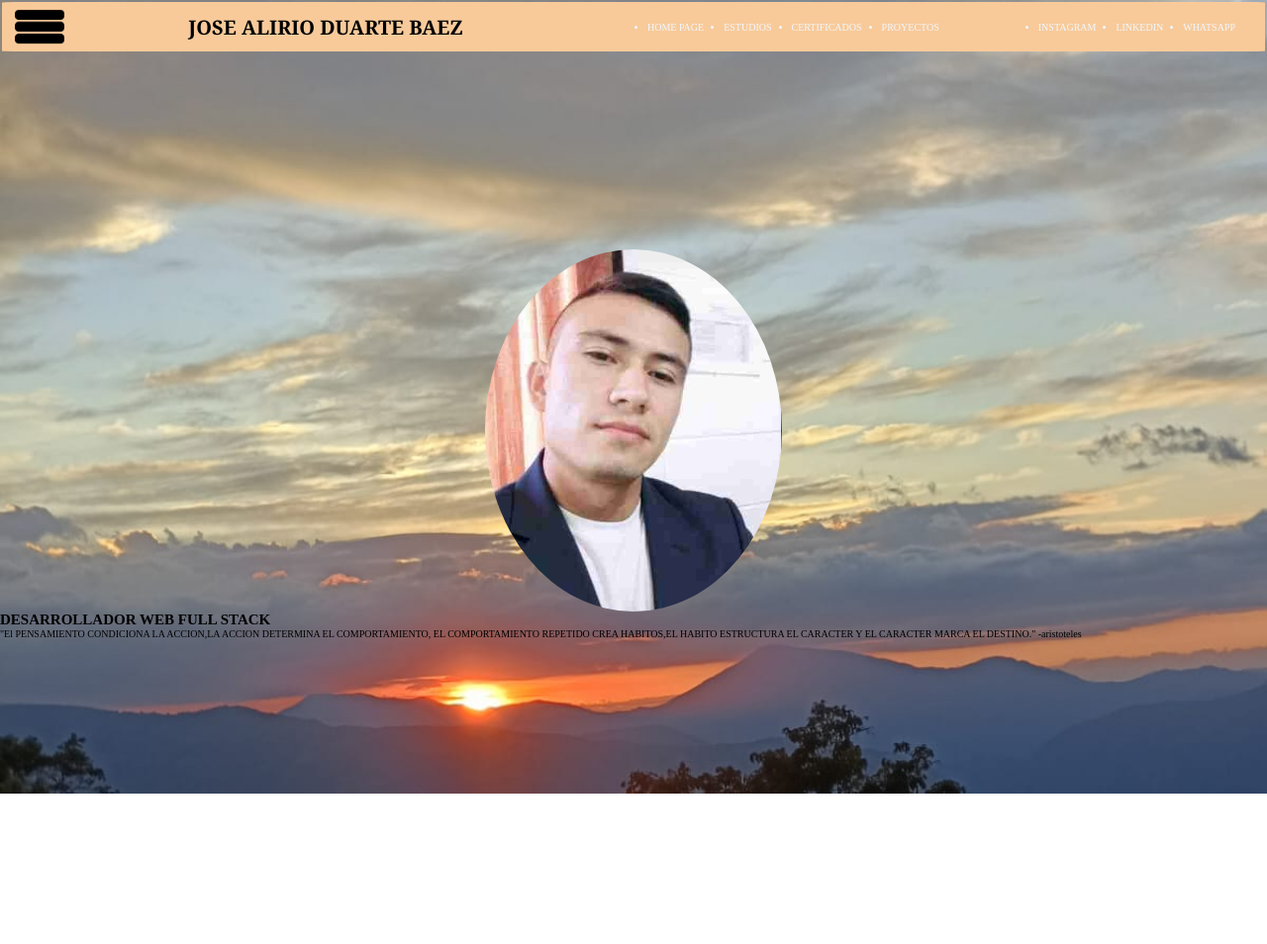
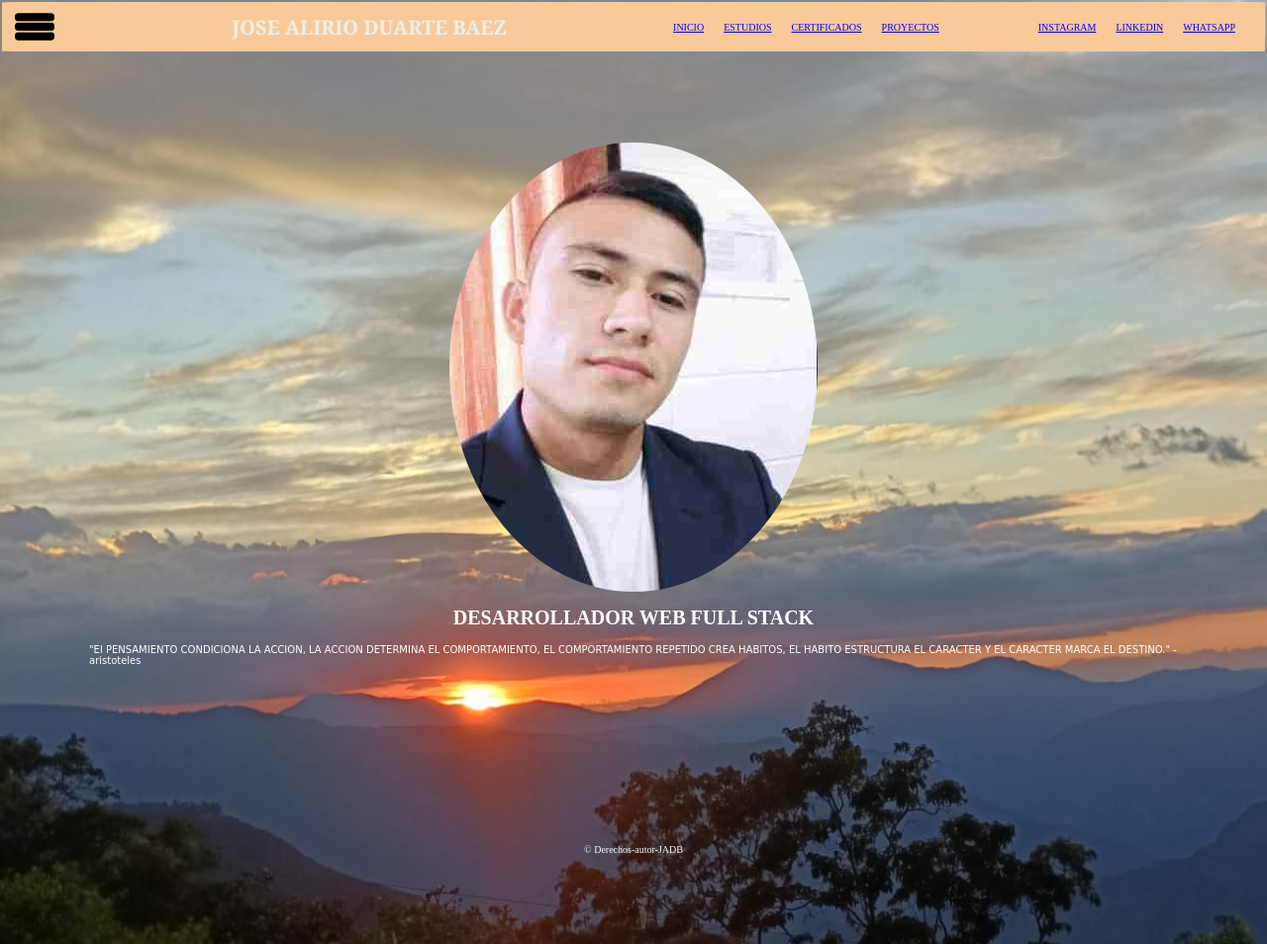
Before and after one commit to JoseDB475/PORTAFOLIO, a plain HTML site: page index.html in a window 1280 px wide. Shown: the whole page at 99% size. Before the commit the page ends 802 px from the top, so only its background shows below. Drawn offline with Linux system fonts and the light colour scheme.

Commit message:
avances portafolio 17 marzo

```diff
--- a/general.css
+++ b/general.css
@@ -7,6 +7,8 @@
 html{
     font-size: 62.5%;
 }
+
+
 
 body{
     background-image:url(paisaje-de-fondo.jpeg);
--- a/index.css
+++ b/index.css
@@ -11,9 +11,10 @@ header {
     margin: 0.2rem;
     border-radius: 1%;
     display: flex;
+    /* este atributo sirve para separ elementos en el eje  x */
     justify-content: space-between;
+    /* este atributo centra en el eje y */
     align-items: center;
-
 }
 
 .menu__list{
@@ -26,13 +27,14 @@ header {
     text-wrap: balance;
     text-align: center;
     font-family: Georgia, 'Times New Roman', Times, serif;
+    color: rgb(234, 240, 233);
 }
 
 .menu_logo{
     display: flex;
-    height: 50px;
+    height: 40px;
     width: 2rem;
-    margin: -3.1rem;
+    margin: 3.1rem;
     margin-left: 0.3rem;
 }
 
@@ -42,16 +44,41 @@ header {
     color: aliceblue;
     margin-right:2rem;
 
-    /* falta quitarle los puntos y colocarlo horizontalmente */
+}
+.menu__list{
+    /* este atributo sirve para quitarle los puntos a las listas */
+    list-style: none;
+}
 
+.main_portafolio{
+
+    display: flex;
+    flex-direction: column;
+    justify-content: center;
+    align-items: center;
+    color: white;
+    padding: 9rem;
 
 }
 
+.foto_portada{
+       border-radius: 50%;
+}
 
-.img_foto{
-    display: block;
-    margin:auto;
-    width: 30rem;
-    margin-top: 20rem;
-    border-radius: 50%;
+.title_portafolio{
+    font-size: 2rem;
+    padding: 1.5rem;
 }
+
+.text_portafolio{
+    font-family: cursive;
+}
+
+footer{
+    color: aliceblue;
+    display: flex;
+    flex-direction: column;
+    justify-content: center;
+    align-items: center;
+    padding: 9rem;
+}
--- a/index.html
+++ b/index.html
@@ -16,24 +16,33 @@
 
     <header>
 
-        <a href="" class="menu_logo"><img src="menu.png" alt="menu"></a>
+        <div>
+            <a href="" class="menu_logo"><img src="menu.png" alt="menu"></a>
+        </div>
 
         <h1 class="titulo_principal">JOSE ALIRIO DUARTE BAEZ</h1>
 
         <nav class="menu_navegacion">
+
             <ul class="menu__list">
-                <li class="home_page">HOME PAGE</li>
-                <li class="ESTUDIOS">ESTUDIOS</li>
-                <li class="certificados">CERTIFICADOS</li>
-                <li class="proyectos">PROYECTOS</li>
+
+                <a href="#"><li class="INICIO">INICIO</li></a>
+                <a href="estudios.html"><li class="ESTUDIOS">ESTUDIOS</li></a>
+                <a href="certificados.html"><li class="certificados">CERTIFICADOS</li></a>
+                <a href="proyectos.html"><li class="proyectos">PROYECTOS</li></a>
+
             </ul>
 
             <ul class="menu__list">
-                <li class="instagram">INSTAGRAM</li>
-                <li class="linkedin">LINKEDIN</li>
-                <li class="whatsapp">WHATSAPP</li>
+
+                <a href="instagram.html"><li class="instagram">INSTAGRAM</li></a>
+                <a href="linkedin.html"><li class="linkedin">LINKEDIN</li></a>
+                <a href="https://wa.me/573193405515"><li class="whatsapp">WHATSAPP</li></a>
+
             </ul>
         </nav>
+
+
 
 
     </header>
@@ -41,14 +50,22 @@
 
     <main>
 
-        <img src="foto.jpeg" class="img_foto" alt="foto">
+        <div class="main_portafolio">
+            <img src="foto.jpeg" class="foto_portada" alt="foto">
 
-        <h2>DESARROLLADOR WEB FULL STACK</h2>
-        <p>"El PENSAMIENTO CONDICIONA LA ACCION,LA ACCION DETERMINA EL COMPORTAMIENTO, EL COMPORTAMIENTO REPETIDO CREA
-            HABITOS,EL HABITO ESTRUCTURA EL CARACTER Y EL CARACTER MARCA EL DESTINO." -aristoteles</p>
+        <h2 class="title_portafolio">DESARROLLADOR WEB FULL STACK</h2>
+        <p class="text_portafolio">"El PENSAMIENTO CONDICIONA LA ACCION, LA ACCION DETERMINA EL COMPORTAMIENTO, EL COMPORTAMIENTO REPETIDO CREA
+            HABITOS, EL HABITO ESTRUCTURA EL CARACTER Y EL CARACTER MARCA EL DESTINO." -aristoteles</p>
 
+        </div>
 
     </main>
+
+    <footer>
+        <div>
+            &copy; Derechos-autor-JADB
+        </div>
+    </footer>
 
 </body>
 
```
Also changed, not shown: certificados.html (added, +18 -0 lines), estudios.html (added, +18 -0 lines), instagram.html (added, +14 -0 lines), linkedin.html (added, +16 -0 lines), proyectos.html (added, +18 -0 lines), certificados.css (added), estudios.css (added), proyectos.css (added).
